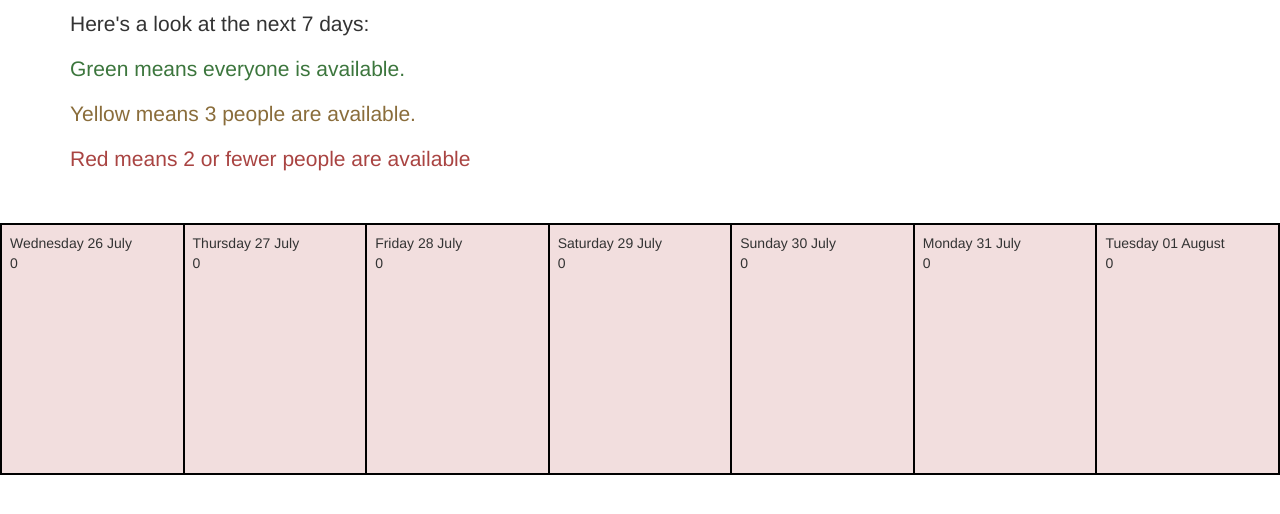
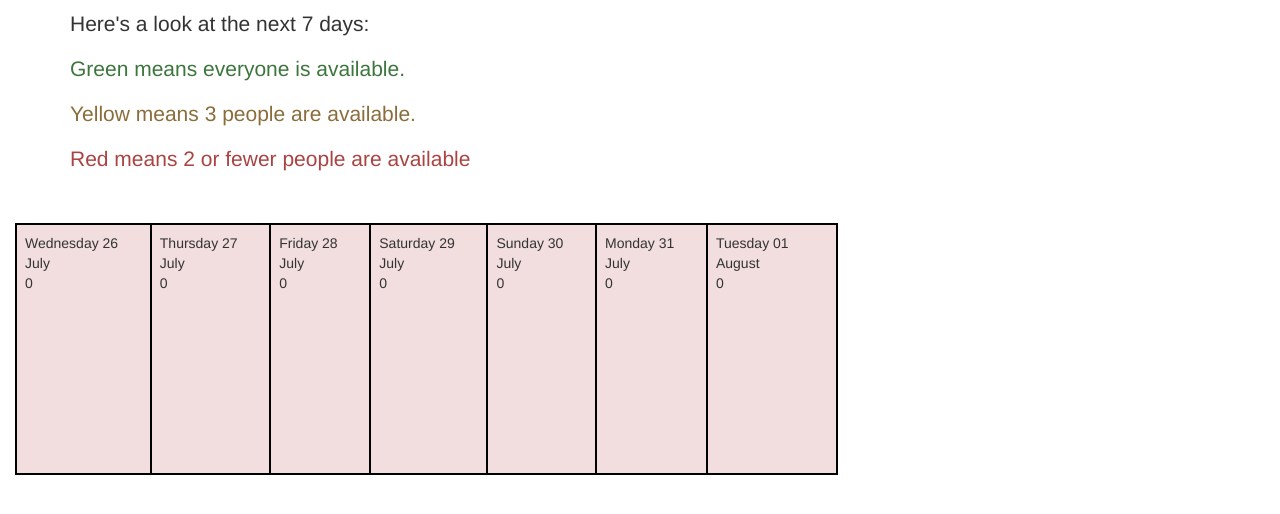
Before and after one commit to cmartin-cay/Pandemic_Planner, a Flask app: page / in a window 1280 px wide. Shown: the part 51-565 px from the top of the page. Run offline with Flask 2, Linux system fonts and the light colour scheme; data that the repository does not hold is empty; some libraries are stand-ins or nearby versions.

Commit message:
Small changes to table layout

```diff
--- a/app/templates/index.html
+++ b/app/templates/index.html
@@ -9,6 +9,8 @@
             <p class="text-danger"> Red means 2 or fewer people are available</p>
         </div>
     </div>
+    <div class="col-xs-8 col-sm-8 col-md-8 col-lg-8">
+
         <div class="table-responsive">
             <table class="table">
                 <tbody>
@@ -19,11 +21,13 @@
                         {% elif people ==3 %} {% set cond = 'warning' %}
                         {% else %} {% set cond = 'success' %}
                         {% endif %}
-                <td class="col-xs-1 {{ cond }}">{{ (today + timedelta(days=_)).strftime('%A %d %B') }}
+                        <td class="{{ cond }}">{{ (today + timedelta(days=_)).strftime('%A %d %B') }}
                             <p>{{ people }}</p></td>
                     {% endfor %}
                 </tr>
                 </tbody>
             </table>
         </div>
+    </div>
+
 {% endblock %}
```
Lines whose indentation alone changed are shown as unchanged.
